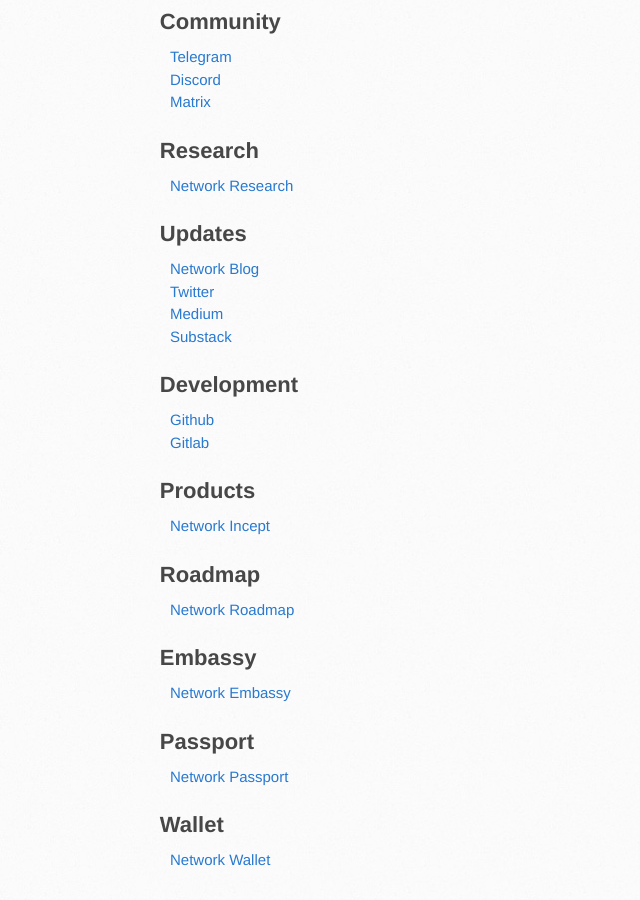
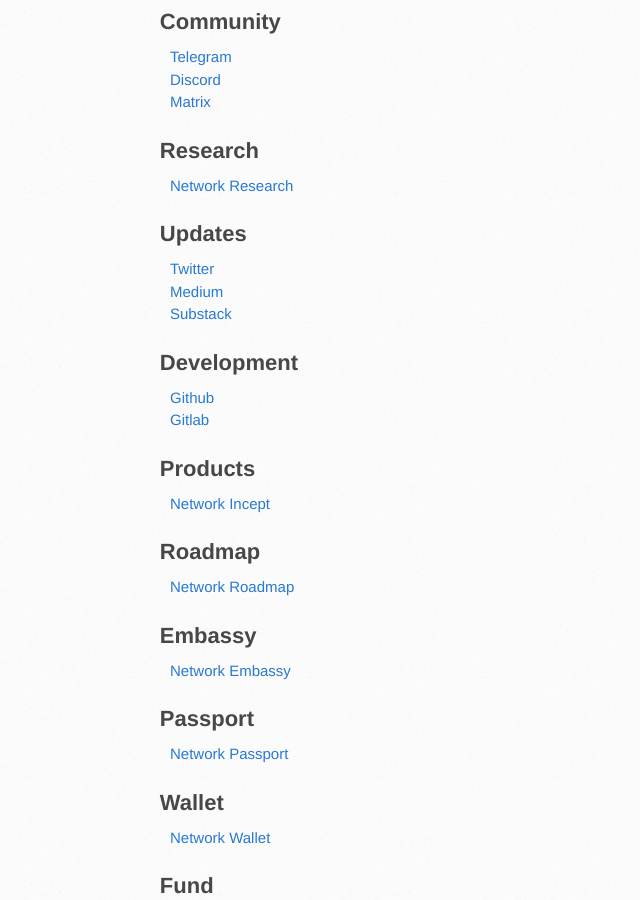
Before and after one commit to networkf/network.github.io, a Jekyll site: the page built from index.md, in a window 1280 px wide and 900 px high, scrolled down 835 px. Shown: the whole window, without its empty margins (0-640 px from the left). Built offline with Jekyll 4.4.1, drawn with Linux system fonts in a browser that asks for light colours; some web fonts are replaced; our own code applies the rules of GitHub Pages for plain Markdown files.

Commit message:
Update index.md

```diff
--- a/index.md
+++ b/index.md
@@ -44,8 +44,6 @@ Network Protocol
 <br>
 
 ## Updates
-<a href="https://blog.network.foundation" target="_blank">Network Blog</a>
-<br>
 <a href="https://twitter.com/networkfdn" target="_blank">Twitter</a>
 <br>
 <a href="https://network.medium.com" target="_blank">Medium</a>
```
